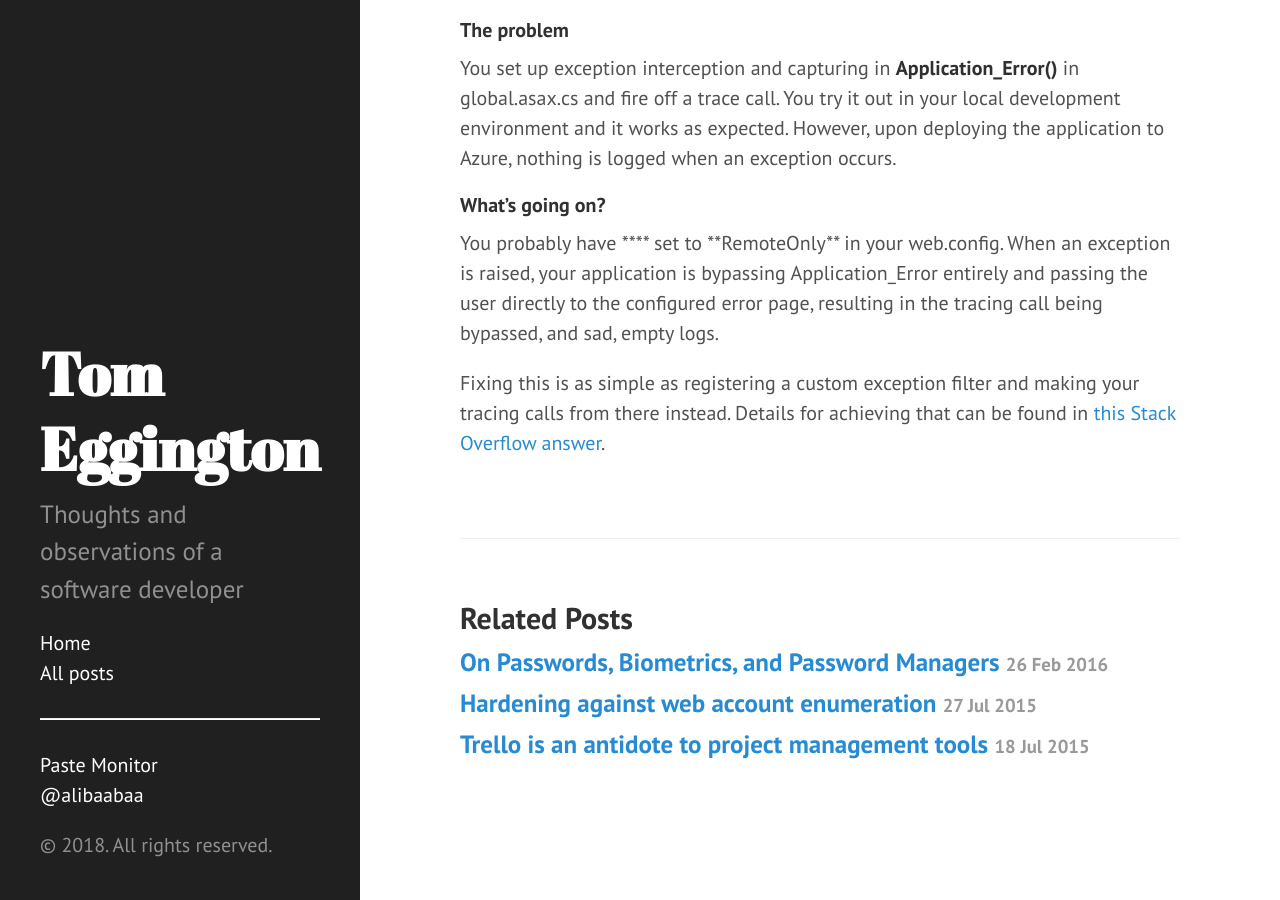
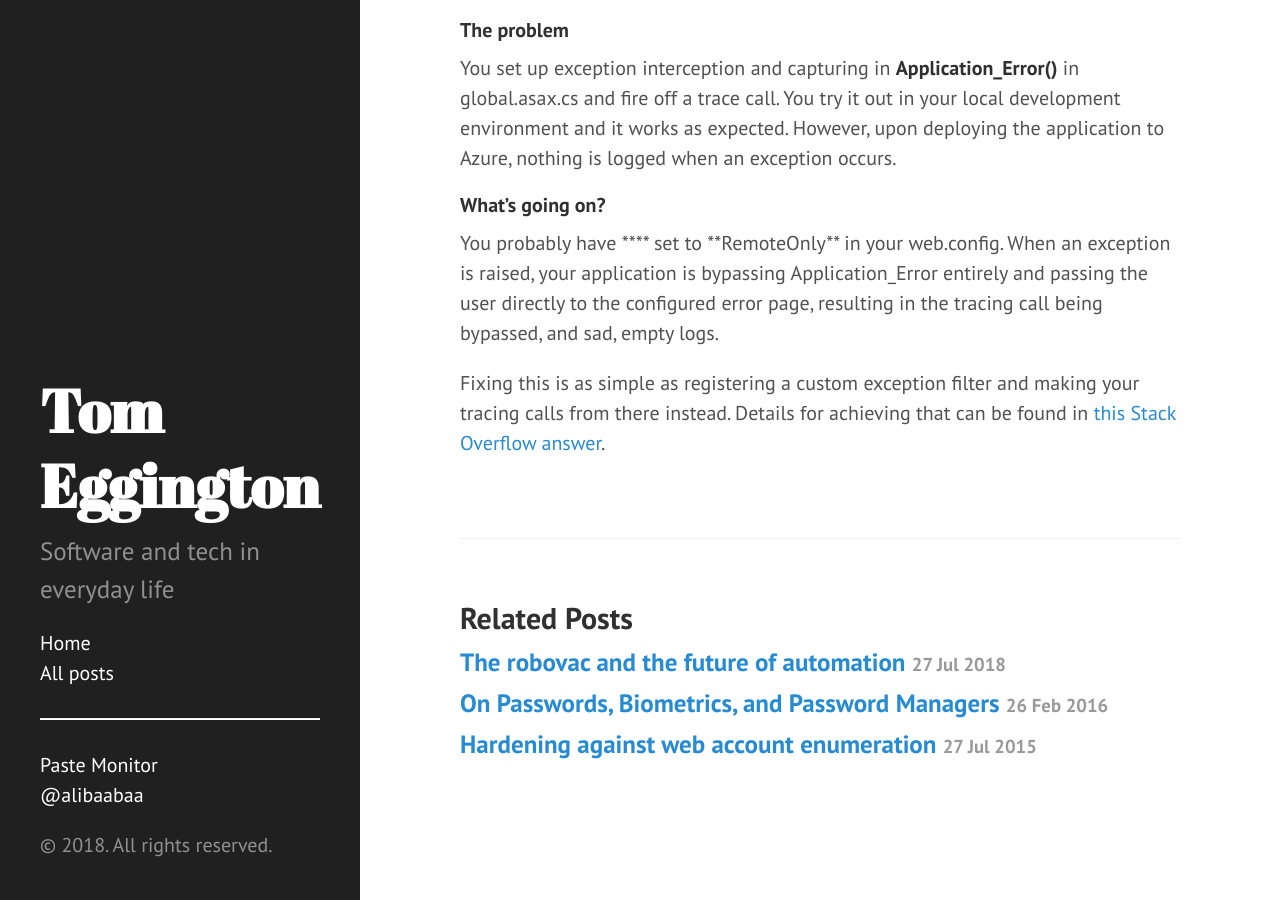
Before and after one commit to alibaabaa/alibaabaa.github.io, a Jekyll site: the page built from _posts/2015-07-22-why-global-tracing-doesnt-work-in-azure-web-apps.md, in a window 1280 px wide and 900 px high, scrolled down 587 px. Built offline with Jekyll 4.4.1, drawn with Linux system fonts in a browser that asks for light colours; some of the changed lines change nothing that is shown.

Commit message:
Add robovac post

```diff
--- a/_config.yml
+++ b/_config.yml
@@ -7,7 +7,7 @@
 # Setup
 title:            Tom Eggington
 tagline:          ''
-description:      'Thoughts and observations of a software developer'
+description:      'Software and tech in everyday life'
 url:              https://www.tomeggington.co.uk/
 
 author:
--- /dev/null
+++ b/_posts/2018-07-27-robovac-and-future-of-automation.md
@@ -0,0 +1,32 @@
+---
+layout: post
+title: "The robovac and the future of automation"
+---
+
+This week I took a **bold leap** into the future and purchased a robot vacuum cleaner - a Eufy RoboVac 11S to be precise. I like to think of myself as an "open skeptic" when it comes to robovacs, but the increasing demands of regularly vacuuming a three storey house host to two animals and (as well as people) pushed me down the road of investigating whether this thing could bring any improvement to my life, or whether it was just another tech gimmick.
+
+[![Eufy RoboVac 11S](https://az761005.vo.msecnd.net/uploads/2018/07/eufy-300x307.jpg)](https://az761005.vo.msecnd.net/uploads/2018/07/eufy_1.jpg)
+
+Suffice to say, I was convinced enough by the research I invested in reviews and videos to go for a well-received budget model. And it was during the period between ordering and waiting to take delivery that I had the first of two opinions.
+
+_"You know they're rubbish, don't you? Useless for picking up the dog hairs."_ was the somewhat paraphrased rebuke when he heard of my purchase. It was a bold enough claim to unsettle me and cause me to wonder (even more) whether this would turn out to be a bad idea. After all, I _do_ have a dog.
+
+However, I _had_ done my research and considered what the limitations of this thing were likely to be and where it would fit into my life, so I wasn't entirely perturbed.
+
+A couple of days later I took receipt of the robovac, set it on a charge and then sent it on its merry way for a maiden voyage of the house. We happened to have a guest visiting at the time.
+
+_"They're great. I know a lady with one and it helps her get to all the places she can't reach anymore. I have to rescue it for her when it gets stuck,"_ she told me.
+
+On the surface, this seems contradictory. It gets stuck and it's great? How can that be? The answer to this is _expectation_. When you have a clear understanding of the limitations of the robot vacuum, then your expectations adjust in line with that understanding. My friend approached the robot as an aid for the woman who was no longer able to perform the chore for herself. It wasn't there to be a perfect replacement for a full power manual vacuum cleaner, it was there to keep under and around objects free from dirt where it was no longer practical to reach.
+
+In contrast to this, the first conversation I'd had about robovacs was with someone who had _unreasonable expectations_ for the product. Expecting a 30cm diameter, 8cm tall autonomous puck to have the power of a full-size vacuum and the intelligence of a human operator simply isn't reasonable.
+
+The other criticism levelled at robovacs (and the Eufy 11 in particular) is that in "Auto" mode, it moves in a seemingly random, chaotic pattern. While it seems logical for the machine to take a methodical approach to cleaning, such as starting by finding a corner and taking a back and forth pattern across a room, this feels like a "human-centric" attitude. By anthropomorphising the machine, we naturally expect it to work like a person would. For what it's worth, I've found that the battery life of the Eufy is more than sufficient for it to complete a floor without any obvious misses using its _seemingly_ random approach.
+
+The gap between operational reality and unreasonable expectation when it comes to robots seems destined to remain prominent for the foreseeable future as we welcome more of these machines into our homes. It will take time for people to adjust and accept that we need to adapt to reap the full benefits.
+
+When electric motors first became available, they were slow to gain adoption in factories. Owners and operators simply couldn't see the advantage of replacing their steam engine powered central shaft with an electric equivalent. It took a step change in thinking to realise the full potential of electric motors. It required vision and a willingness to see beyond the existing mental model, that with electric motors, it was no longer necessary to have one central drive from which all the machines in the factory were powered. But that instead the electric motor meant that each individual machine could have its own motor, its own source of power. And with that came increased energy efficiency, and the ability to physically place those machines wherever in the factory made sense. No longer did they all need to be lined up close to the central steam drive.
+
+It's this sort of radical change in attitude that will enable us to fully embrace the future of automation.
+
+For now, I'm happy with the limitations and constraints of my robot vacuum. I run it on every floor every day, which means that I now only need to manually clean the staircases once a week instead of the whole house. What's not to love?
```
